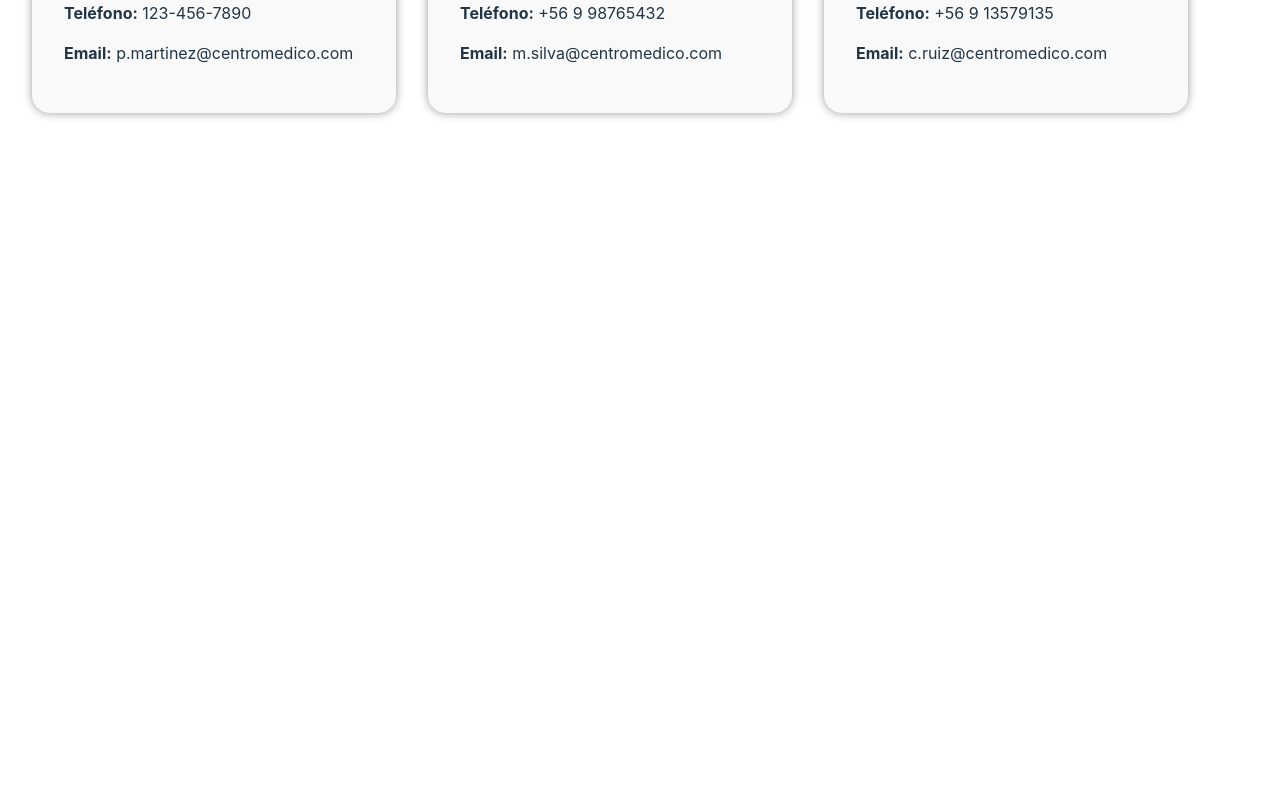
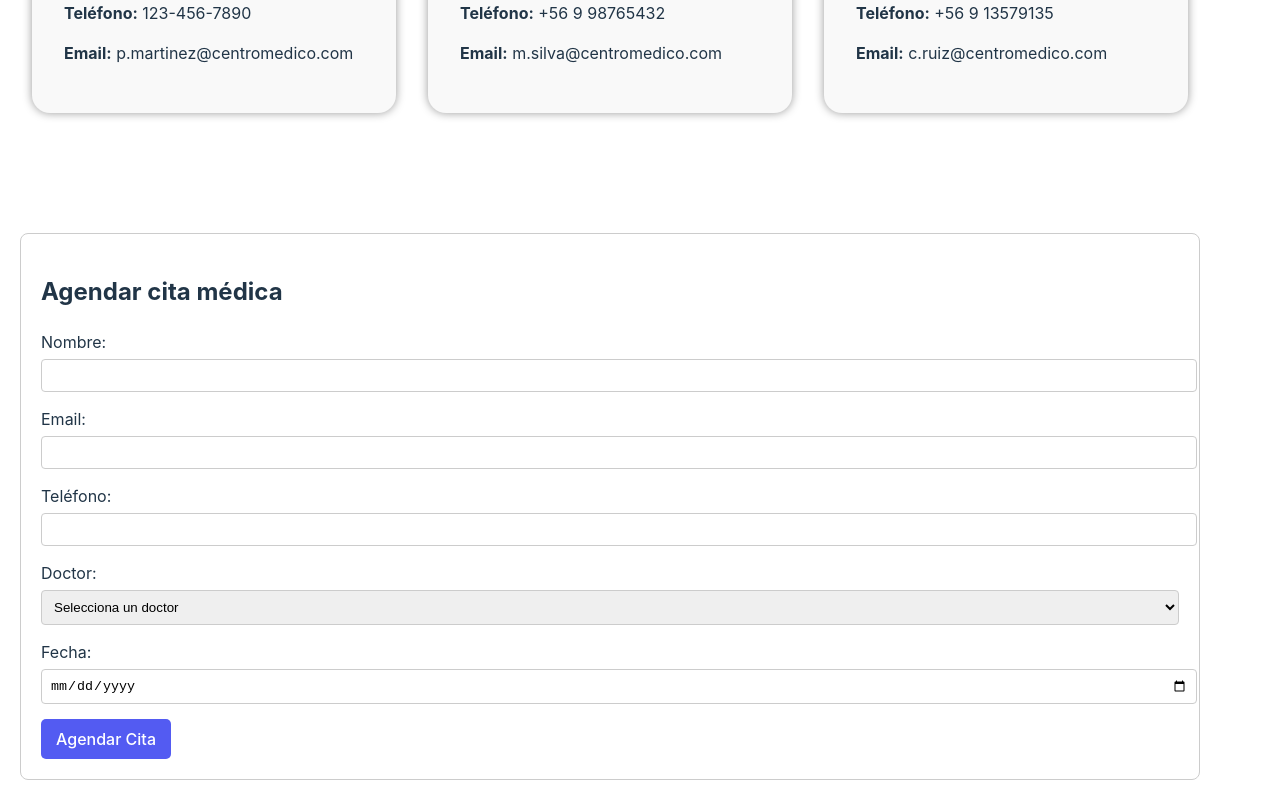
Before and after one commit to camilauxui/Componentes_Basicos_ReactJS, a React (Vite) app: page / in a window 1280 px wide. Shown: the part 1178-1978 px from the top of the page. Before the commit the page ends 1367 px from the top, so only its background shows below. Built offline with nearby package versions, Linux system fonts and the light colour scheme.

Commit message:
se agrega componente ApoinnmentForm, formulario para agendar cita

```diff
--- a/src/App.jsx
+++ b/src/App.jsx
@@ -1,6 +1,7 @@
 import React from 'react';
 import ServiceList from './components/ServiceList';
 import DoctorList from './components/DoctorList';
+import AppointmentForm from './components/AppointmentForm';
 
 function App() {
     return (
@@ -10,6 +11,8 @@ function App() {
             <div><ServiceList /> </div>
              <br />
             <div><DoctorList />  </div>
+            <br />
+            <AppointmentForm />
         </>
     );
 }
--- /dev/null
+++ b/src/components/AppointmentForm.css
@@ -0,0 +1,40 @@
+.appointment-form {
+    margin: 20px;
+    padding: 20px;
+    border: 1px solid #ccc;
+    border-radius: 8px;
+}
+
+.appointment-form h2 {
+    margin-bottom: 20px;
+}
+
+.appointment-form div {
+    margin-bottom: 15px;
+}
+
+.appointment-form label {
+    display: block;
+    margin-bottom: 5px;
+}
+
+.appointment-form input,
+.appointment-form select {
+    width: 100%;
+    padding: 8px;
+    border-radius: 4px;
+    border: 1px solid #ccc;
+}
+
+.appointment-form button {
+    background-color: #535bf2;
+    color: white;
+    padding: 10px 15px;
+    border: none;
+    border-radius: 5px;
+    cursor: pointer;
+}
+
+.appointment-form button:hover {
+    background-color: #747aeb;
+}
--- /dev/null
+++ b/src/components/AppointmentForm.jsx
@@ -0,0 +1,106 @@
+import React, { useState } from 'react';
+import './AppointmentForm.css';
+
+const AppointmentForm = () => {
+    const [formData, setFormData] = useState({
+        name: '',
+        email: '',
+        phone: '',
+        doctor: '',
+        date: '',
+    });
+
+    const handleChange = (e) => {
+        const { name, value } = e.target;
+        setFormData({ ...formData, [name]: value });
+    };
+
+    const handleSubmit = (e) => {
+        e.preventDefault();
+        // acà se puede configurar el envío del formulario
+        console.log('Cita agendada:', formData);
+        // Resetear el formulario
+        setFormData({
+            name: '',
+            email: '',
+            phone: '',
+            doctor: '',
+            date: '',
+        });
+    };
+
+    return (
+        <section id="appointment" className="appointment-form">
+            <h2>Agendar cita médica</h2>
+            <form onSubmit={handleSubmit}>
+                <div>
+                    <label htmlFor="name">Nombre:</label>
+                    <input
+                        type="text"
+                        id="name"
+                        name="name"
+                        value={formData.name}
+                        onChange={handleChange}
+                        required
+                    />
+                </div>
+
+                <div>
+                    <label htmlFor="email">Email:</label>
+                    <input
+                        type="email"
+                        id="email"
+                        name="email"
+                        value={formData.email}
+                        onChange={handleChange}
+                        required
+                    />
+                </div>
+
+                <div>
+                    <label htmlFor="phone">Teléfono:</label>
+                    <input
+                        type="tel"
+                        id="phone"
+                        name="phone"
+                        value={formData.phone}
+                        onChange={handleChange}
+                        required
+                    />
+                </div>
+
+                <div>
+                    <label htmlFor="doctor">Doctor:</label>
+                    <select
+                        id="doctor"
+                        name="doctor"
+                        value={formData.doctor}
+                        onChange={handleChange}
+                        required
+                    >
+                        <option value="">Selecciona un doctor</option>
+                        <option value="Dr. Patricio Martínez">Dr. Patricio Martínez</option>
+                        <option value="Dra. Matilde Silva">Dra. Matilde Silva</option>
+                        <option value="Dr. Carlos Andrés Ruiz">Dr. Carlos Andrés Ruiz</option>
+                    </select>
+                </div>
+
+                <div>
+                    <label htmlFor="date">Fecha:</label>
+                    <input
+                        type="date"
+                        id="date"
+                        name="date"
+                        value={formData.date}
+                        onChange={handleChange}
+                        required
+                    />
+                </div>
+
+                <button type="submit">Agendar Cita</button>
+            </form>
+        </section>
+    );
+};
+
+export default AppointmentForm;
```
Also changed, not shown: 1 other file (tests, documents, lock files or other folders).
